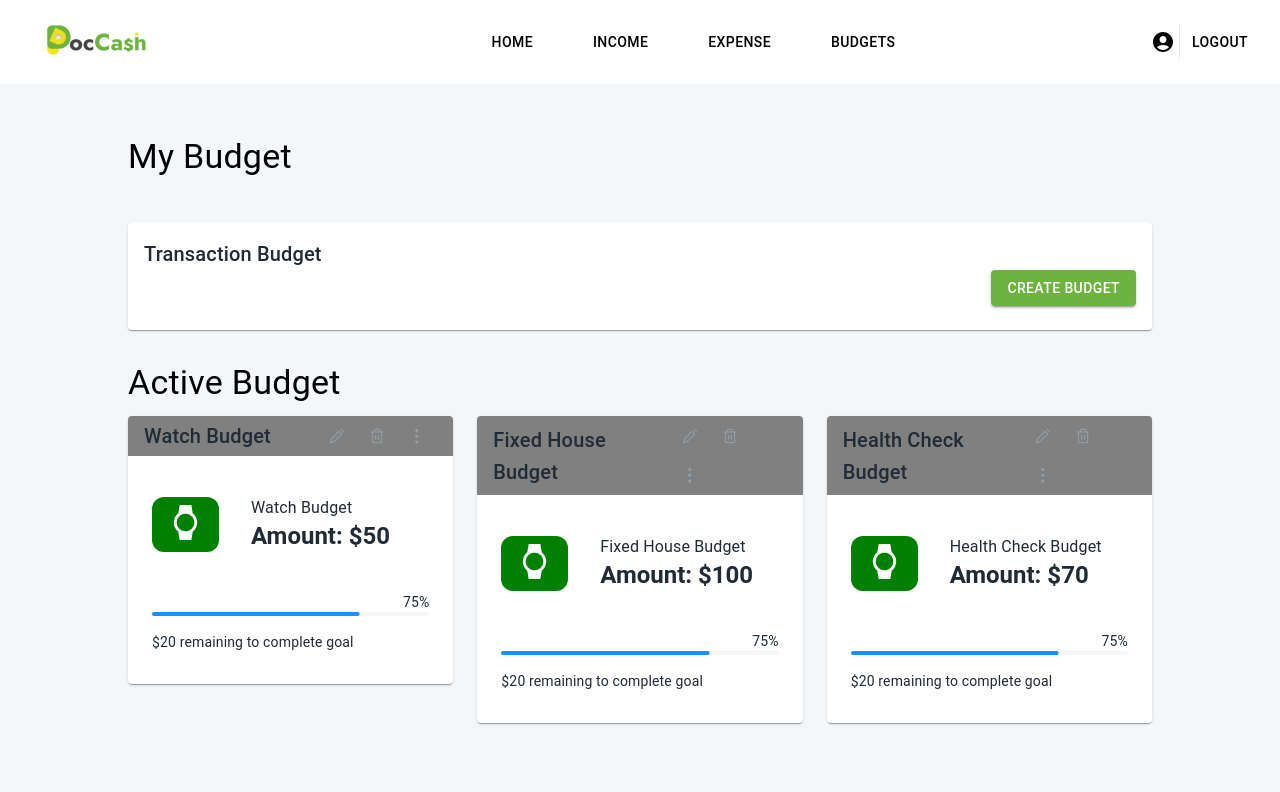
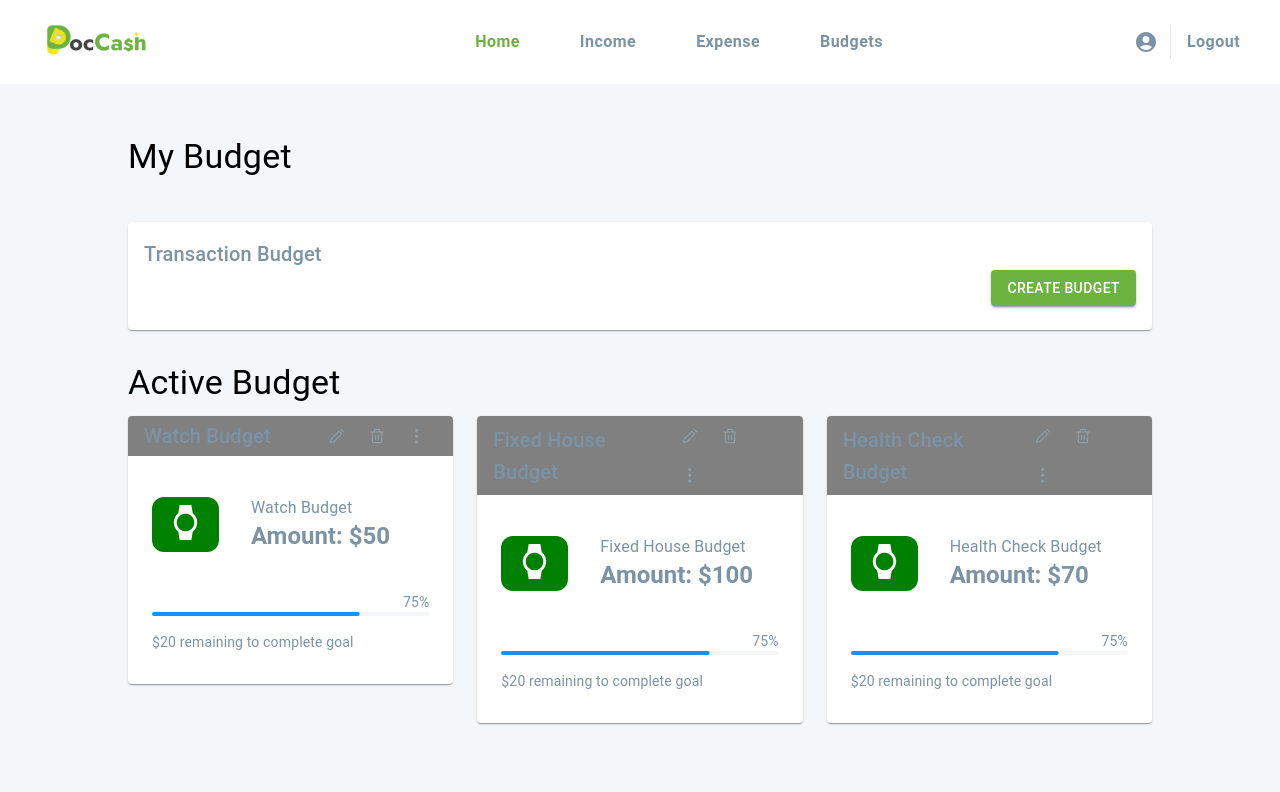
Before and after one commit to Hooksmith/POC_cash, a React (Create React App) app: page /budget in a window 1280 px wide. Shown: the top 792 px of the page. Built offline with nearby package versions, Linux system fonts and the light colour scheme.

Commit message:
[Update] topbar

```diff
--- a/src/layout/DashboardLayout/TopBar.js
+++ b/src/layout/DashboardLayout/TopBar.js
@@ -8,6 +8,7 @@ import AccountCircle from "@mui/icons-material/AccountCircle";
 import Button from "@mui/material/Button";
 import { Link } from "react-router-dom";
 import { Divider, Menu, MenuItem } from "@mui/material";
+import { useTheme } from "@emotion/react";
 
 const pages = [
   { title: "Home", path: "/home" },
@@ -16,6 +17,8 @@ const pages = [
   { title: "Budgets", path: "/budget" },
 ];
 export default function Topbar() {
+  const theme = useTheme()
+  const [activeMenu, setActiveMenu] = React.useState(0)
   const [anchorElNav, setAnchorElNav] = React.useState(null);
 
   const handleOpenNavMenu = (event) => {
@@ -25,6 +28,11 @@ export default function Topbar() {
   const handleCloseNavMenu = () => {
     setAnchorElNav(null);
   };
+
+  const handleClickMenu = (idex) => {
+    setActiveMenu(idex)
+    setAnchorElNav(null);
+  }
 
   return (
     <AppBar position="fixed" sx={{ boxShadow: "none" }}>
@@ -66,7 +74,7 @@ export default function Topbar() {
             {pages.map((page, index) => (
               <MenuItem
                 key={index}
-                onClick={handleCloseNavMenu}
+                onClick={() => handleClickMenu(index)}
                 component={Link}
                 to={page.path}
                 color="inherit"
@@ -89,11 +97,18 @@ export default function Topbar() {
           {pages.map((page, index) => (
             <Button
               key={index}
-              onClick={handleCloseNavMenu}
+              onClick={() => handleClickMenu(index)}
               component={Link}
               to={page.path}
               color="inherit"
-              sx={{ padding: "12px 30px" }}
+              sx={{
+                fontSize: "16px",
+                lineHeight: "24px",
+                fontWeight: 600,
+                padding: "12px 30px",
+                textTransform: "capitalize",
+                color: activeMenu === index ? theme.palette.primary.main : theme.palette.text.primary
+              }}
             >
               {page.title}
             </Button>
@@ -108,15 +123,26 @@ export default function Topbar() {
           aria-controls="menu-appbar"
           aria-haspopup="true"
           color="inherit"
+          sx={{  p: 3 }}
         >
-          <AccountCircle />
+          <AccountCircle sx={{ color: theme.palette.text.primary }}/>
         </IconButton>
         <Divider
-          sx={{ alignSelf: "center", height: "40%", margin: "0 4px" }}
+          sx={{ alignSelf: "center", height: "40%" }}
           orientation="vertical"
           flexItem
         />
-        <Button color="inherit">Logout</Button>
+        <Button color="inherit"
+          sx={{
+            fontSize: "16px",
+            lineHeight: "24px",
+            fontWeight: 600,
+            textTransform: "capitalize",
+            p: 2,
+            color: theme.palette.text.primary
+          }}>
+          Logout
+        </Button>
       </Toolbar>
     </AppBar>
   );
--- a/src/theme/palette.js
+++ b/src/theme/palette.js
@@ -53,7 +53,7 @@ const GREY = {
   500: "#919EAB",
   600: "#757D8A",
   700: "#454F5B",
-  800: "#212B36",
+  800: "#7B93A4",
   900: "#161C24",
   500_8: alpha("#919EAB", 0.08),
   500_12: alpha("#919EAB", 0.12),
```
